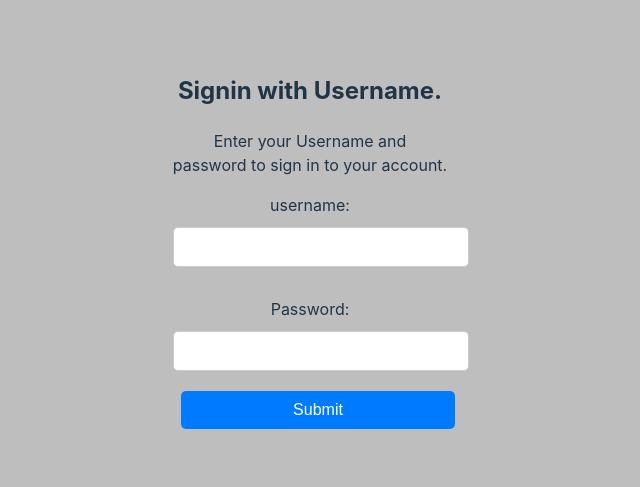
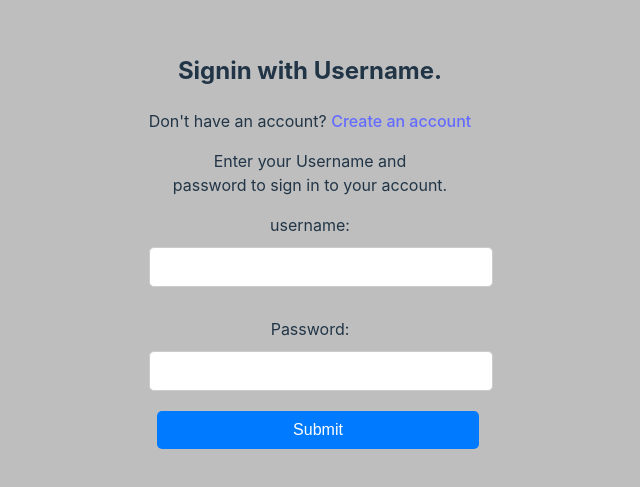
Before and after one commit to Prodigysec/Bloghub, a React (Vite) app in the folder client/: page /login in a window 1280 px wide. Shown: the part 159-646 px from the top of the page, without its empty margins (330-970 px from the left). Built offline with nearby package versions, Linux system fonts and the light colour scheme.

Commit message:
Add a link to signup if user doesn't have an account

```diff
--- a/client/src/components/signin.jsx
+++ b/client/src/components/signin.jsx
@@ -40,6 +40,7 @@ function Signin(){
         <div>
             {error ? <h3 style={{color: "red"}}>{error}</h3> : <h3 style={{color: "green"}}>{message}</h3>}
             <h2>Signin with Username.</h2>
+            <p>Don't have an account? <a href="/signup">Create an account</a></p>
             <p>Enter your Username and<br />password to sign in to your account.</p>
 
             <form onSubmit={handleSubmit}>
```
